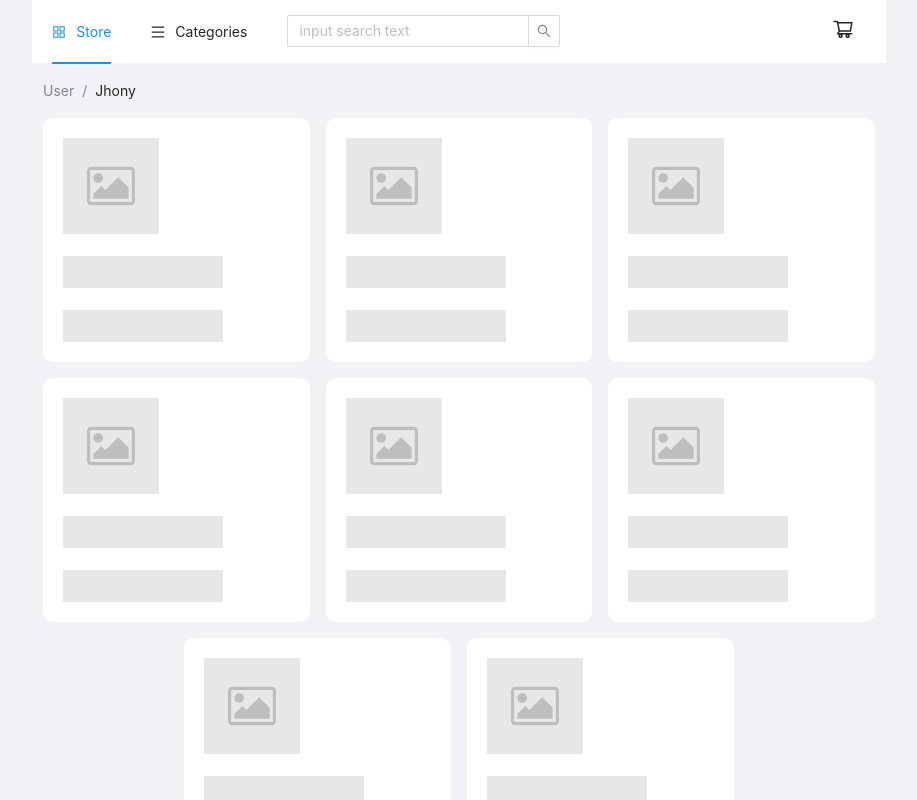
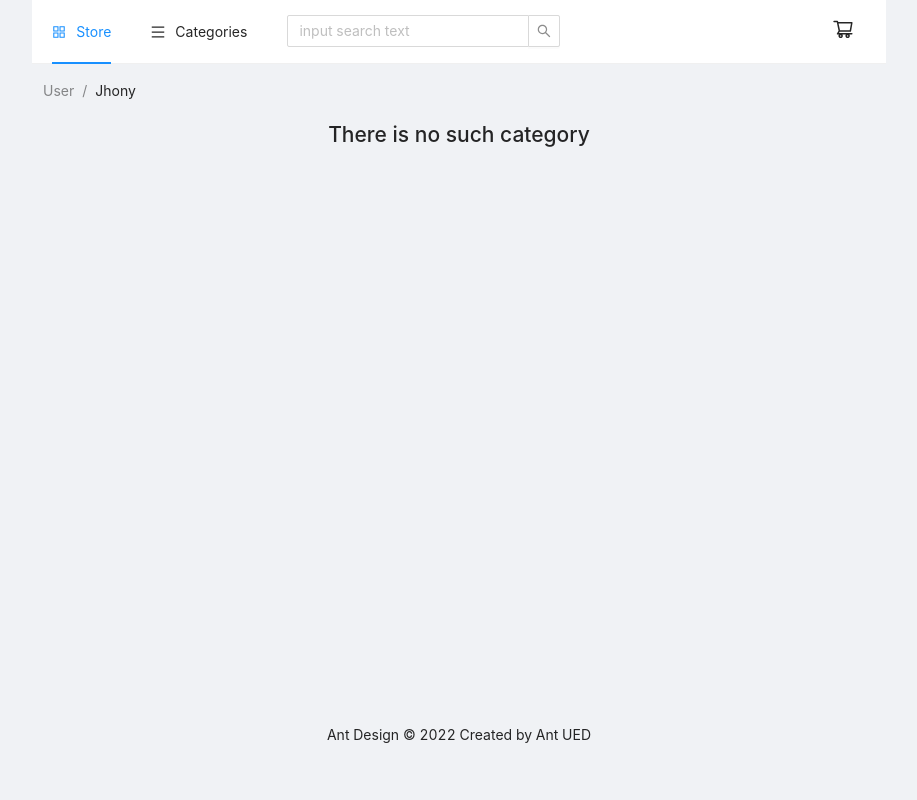
Before and after one commit to Ernian/store-app, a React (Create React App) app: page /products/1 in a window 1280 px wide. Shown: the top 800 px of the page, without its empty margins (181-1098 px from the left). Built offline with nearby package versions, Linux system fonts and the light colour scheme.

Commit message:
replace main page

```diff
--- a/src/components/app/App.tsx
+++ b/src/components/app/App.tsx
@@ -1,5 +1,5 @@
 import { BrowserRouter, Routes, Route } from 'react-router-dom'
-import { MainPage, ProductsPage, ProductPage, CartPage } from '../../pages'
+import { ProductsPage, ProductPage, CartPage } from '../../pages'
 import AppLayout from '../appLayout/AppLayout'
 
 const App = () => {
@@ -7,7 +7,7 @@ const App = () => {
         <BrowserRouter>
             <Routes>
                 <Route path='/' element={<AppLayout />}>
-                    <Route index element={<MainPage />} />
+                    <Route index element={<ProductsPage />} />
                     <Route path='products/:category' element={<ProductsPage />} />
                     <Route path='product/:id' element={<ProductPage />} />
                     <Route path='cart' element={<CartPage />} />
--- a/src/components/header/Header.tsx
+++ b/src/components/header/Header.tsx
@@ -10,7 +10,6 @@ import {
     ManOutlined,
     WomanOutlined,
     ShoppingCartOutlined,
-    BarsOutlined,
 } from '@ant-design/icons'
 import type { MenuProps } from 'antd'
 import './header.css'
@@ -34,11 +33,6 @@ const Header: React.FC = () => {
             key: 'categories',
             icon: <MenuOutlined />,
             children: [
-                {
-                    label: <Link to='/products/all'>All products</Link>,
-                    key: 'all',
-                    icon: <BarsOutlined />
-                },
                 {
                     label: <Link to='/products/electronics'>Electronics</Link>,
                     key: 'electronics',
--- a/src/pages/ProductsPage.tsx
+++ b/src/pages/ProductsPage.tsx
@@ -1,4 +1,4 @@
-import React, { useEffect } from 'react'
+import { useEffect } from 'react'
 import { useParams } from 'react-router-dom'
 import useStoreRequest from '../hooks/useStoreRequest'
 import { useAppSelector, useAppDispatch } from '../hooks/hooks'
@@ -8,8 +8,10 @@ import CardsSkeleton from '../components/cardsSkeleton/CardsSkeleton'
 import ProductCard from '../components/productCard/ProductCard'
 import { ProductsCategories } from '../types'
 
-const ProductsPage: React.FC = () => {
-    const { category } = useParams()
+
+const ProductsPage = () => {
+    const { category: url } = useParams()
+    const category = url ? url : 'all'
     const { checkCategory, getProducts } = useStoreRequest()
     const dispatch = useAppDispatch()
 
@@ -56,11 +58,11 @@ const ProductsPage: React.FC = () => {
                 ]}
             justify='center'
         >
-            {(
-                loading === 'loading'
-                || visibleProducts.length === 0
-            )
+            {(loading === 'loading' && checkCategory(category))
                 && <CardsSkeleton />
+            }
+            {!checkCategory(category)
+                && <h2>There is no such category</h2>
             }
             {(
 
```
